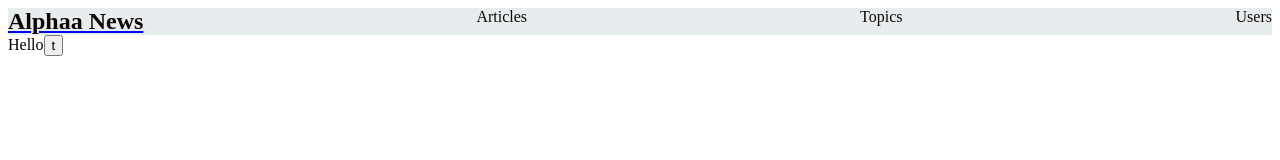
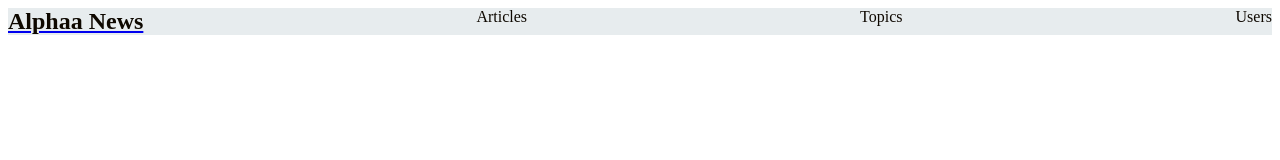
Before and after one commit to aDiallo21/alphaa-news, a React (Create React App) app: page / in a window 1280 px wide. Shown: the top 160 px of the page. Built offline with nearby package versions, Linux system fonts and the light colour scheme.

Commit message:
remove button tag

```diff
--- a/src/components/Home/Home.jsx
+++ b/src/components/Home/Home.jsx
@@ -3,11 +3,6 @@ import { getArticles } from "../../utils/axios";
 import Articles from "../Articles/Articles";
 
 const Home = () => {
-  return (
-    <div>
-      Hello
-      <button>t</button>
-    </div>
-  );
+  return <div></div>;
 };
 export default Home;
```
